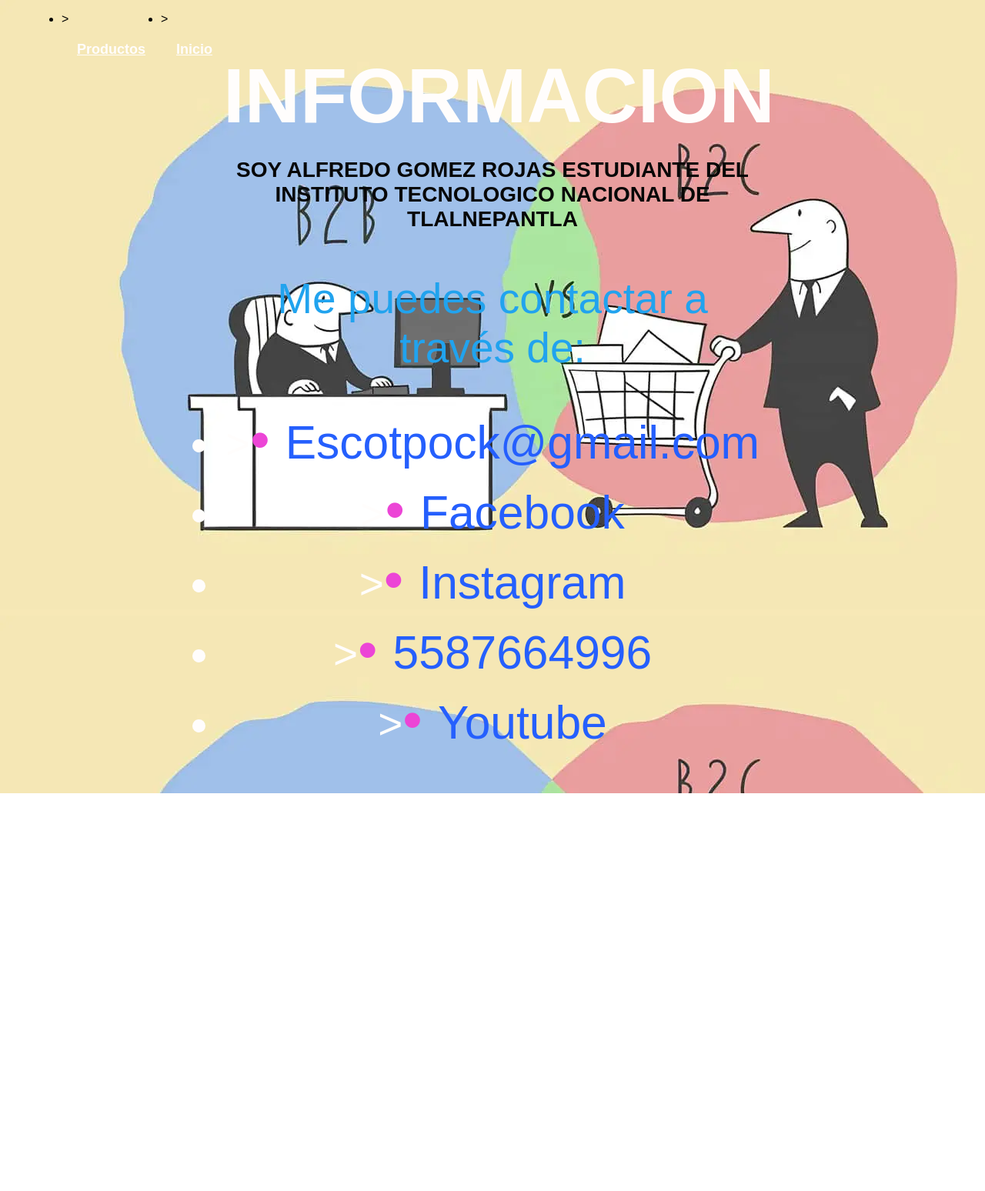
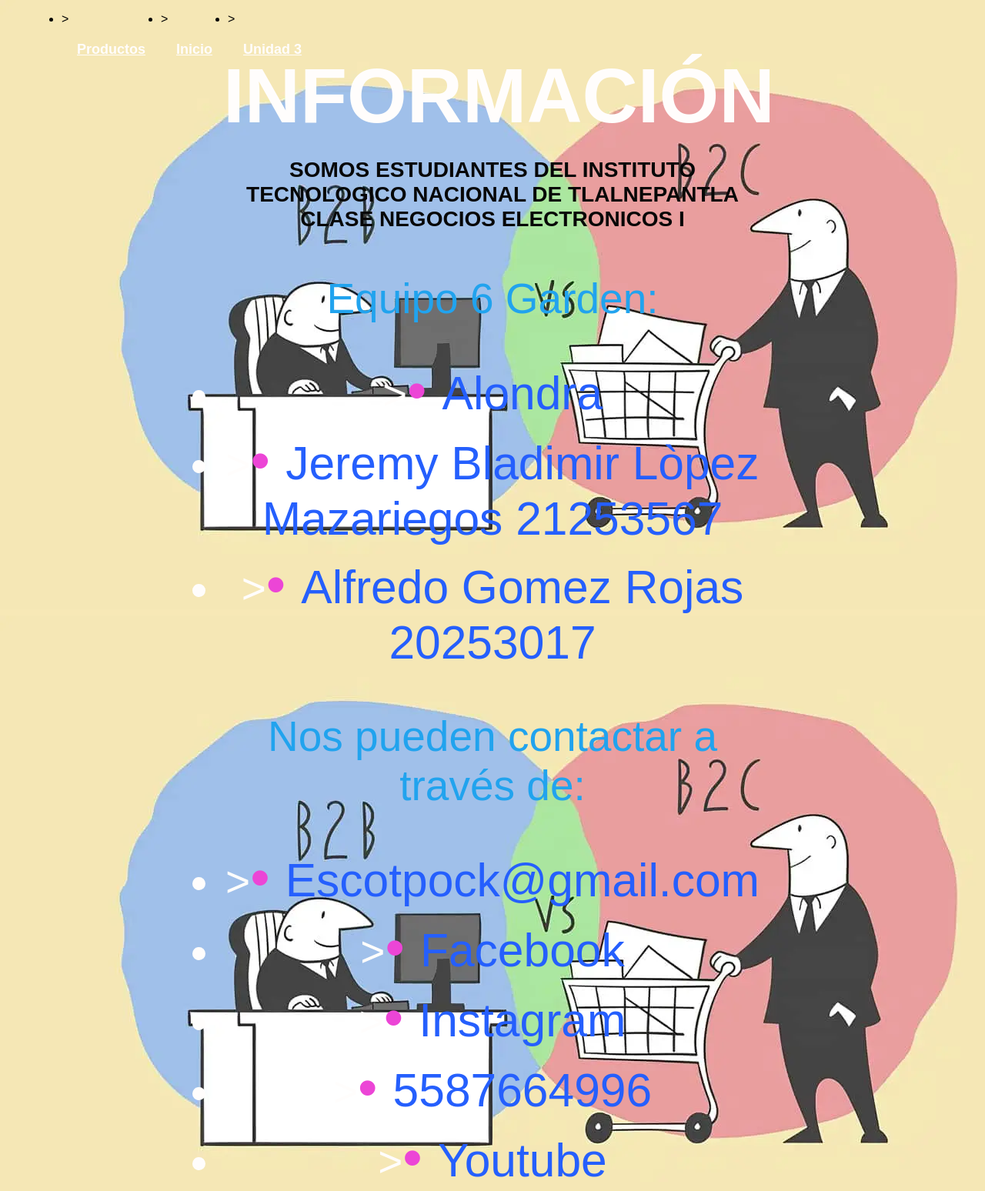
Before and after one commit to AlfredoGomez23/jardineria, a plain HTML site: page contactos.html in a window 1280 px wide. Shown: the whole page at 77% size. Before the commit the page ends 1031 px from the top, so only its background shows below. Drawn offline with Linux system fonts and the light colour scheme.

Commit message:
Add files via upload

```diff
--- a/contactos.html
+++ b/contactos.html
@@ -17,7 +17,8 @@
         <nav class="navbar">
             <ul>
                 <li>><a href="Tienda.html">Productos</a></li>
-                <li>><a href="index.html">Inicio</a></li>
+                <li>><a href="https://palaciodeljardin.carrd.co/">Inicio</a></li>
+                <li>><a href="index.html">Unidad 3</a></li>
             </ul>
         </nav>
 
@@ -25,20 +26,34 @@
 
         <div class="header-content container">
             <div class="header-txt">
-                <h1>INFORMACION</h1>
-                <h2>Soy Alfredo Gomez Rojas estudiante del instituto tecnologico nacional de tlalnepantla</h2>
+                <h1>INFORMACIÓN</h1>
+                <h2>Somos estudiantes del instituto tecnologico nacional de tlalnepantla Clase negocios electronicos I </h2>
                 <p>
-                  Me puedes contactar a través de:
+                  Equipo 6 Garden:
                     <ul class="social-list">
-                    <li>><a href="https://mail.google.com/">Escotpock@gmail.com</a></li>
-                    <li>><a href="https://www.facebook.com/Whisperer343">Facebook</a></li>
-                    <li>><a href="https://www.instagram.com/alfredorojas1565/?next=%2F">Instagram</a></li>
-                    <li>><a href="https://web.whatsapp.com/">5587664996</a></li>
-                    <li>><a href="https://www.youtube.com/@crazypennies932">Youtube</a></li>
+                    <li>><a href="">Alondra</a></li>
+                    <li>><a href="">Jeremy Bladimir Lòpez Mazariegos 21253567</a></li>
+                    <li>><a href="https://www.instagram.com/alfredorojas1565/?next=%2F">Alfredo Gomez Rojas 20253017</a></li>
                 </ul>
                 </p>
+                <p>
+                    Nos pueden contactar a través de:
+                      <ul class="social-list">
+                      <li>><a href="https://mail.google.com/">Escotpock@gmail.com</a></li>
+                      <li>><a href="https://www.facebook.com/Whisperer343">Facebook</a></li>
+                      <li>><a href="https://www.instagram.com/alfredorojas1565/?next=%2F">Instagram</a></li>
+                      <li>><a href="https://web.whatsapp.com/">5587664996</a></li>
+                      <li>><a href="https://www.youtube.com/@crazypennies932">Youtube</a></li>
+                  </ul>
+                  </p>
             </div>
         </div>
     </header>
+    <section class="service">
+        <center>
+        <div class="service-1">
+            <img class="store" src="final.gif" href="" alt="">
+        </center>
+    </section>
 </body>
 </html>
```
Also changed, not shown: index.html (+1 -0 lines).
